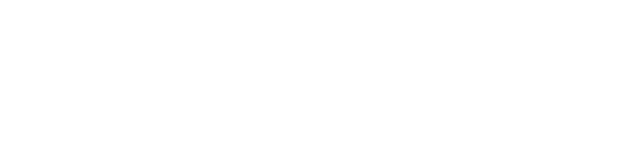
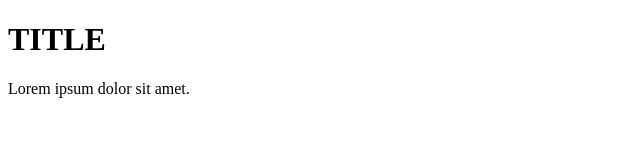
Before and after one commit to Arrowleze18/0808, a plain HTML site: page index.html in a window 1280 px wide. Shown: the whole page, without its empty margins (0-640 px from the left). Drawn offline with Linux system fonts and the light colour scheme.

Commit message:
2 commit

```diff
--- a/index.html
+++ b/index.html
@@ -7,6 +7,7 @@
     <title>Document</title>
 </head>
 <body>
-
+    <h1>TITLE</h1>
+    <p>Lorem ipsum dolor sit amet.</p>
 </body>
 </html>
```
